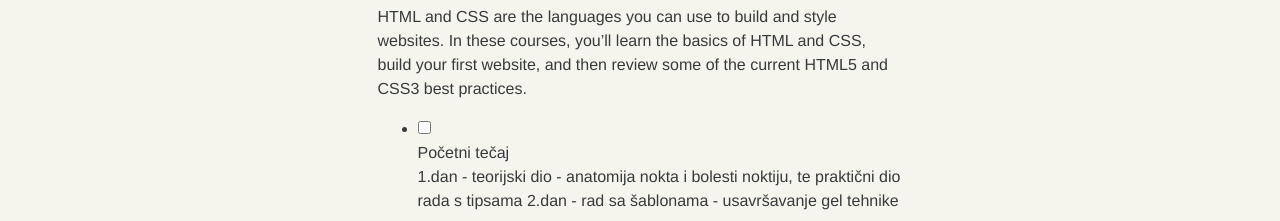
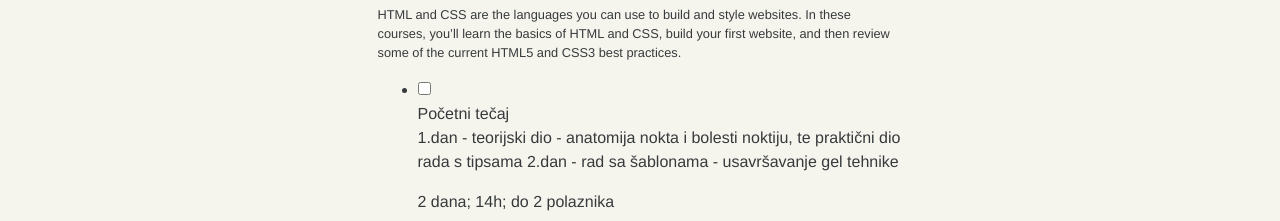
Before and after one commit to ibagaric/education, a plain HTML site: page index.html in a window 1280 px wide. Shown: the part 579-800 px from the top of the page. Drawn offline with Linux system fonts and the light colour scheme.

Commit message:
add class to p

```diff
--- a/index.html
+++ b/index.html
@@ -69,7 +69,7 @@
 
         <div class="grupa_tecaja">
             <h2>GEL</h2>
-            <p>HTML and CSS are the languages you can use to build and style websites. In these courses, you’ll learn the basics of HTML and CSS, build your first website, and then review some of the current HTML5 and CSS3 best practices.</p>
+            <p class="small">HTML and CSS are the languages you can use to build and style websites. In these courses, you’ll learn the basics of HTML and CSS, build your first website, and then review some of the current HTML5 and CSS3 best practices.</p>
         </div>
         <div class="btn-group izaberi">
 
```
